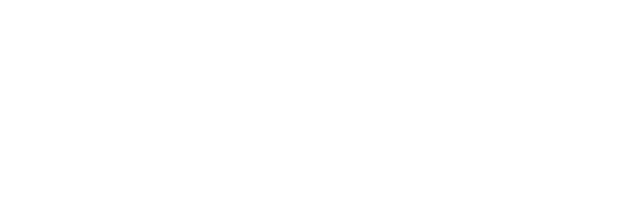
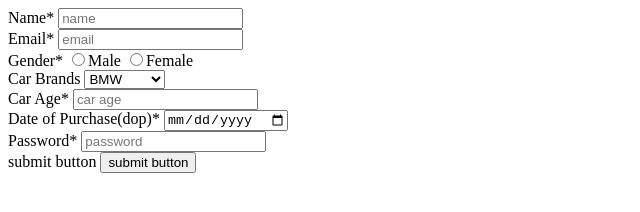
Before and after one commit to acciojob/car-insurance-form-Fiona-alice, a website: page main.html in a window 1280 px wide. Shown: the whole page, without its empty margins (0-640 px from the left). Drawn offline with Linux system fonts and the light colour scheme.

Commit message:
created a submission

```diff
--- a/main.html
+++ b/main.html
@@ -10,7 +10,52 @@
 	<!-- the entire body must be written by student -->
     <script type="text/javascript" src="./script.js">
 </script>
+<form method="post">
+<div>
+<label for ="name"> Name*</label>
+<input type="text" id=name name=name value="" placeholder=name required>
+</div>
 
+<div>
+	<label for="email">Email*</label>
+	<input type="email" id=email name=email value="" placeholder=email required>
+</div>
+
+<div>
+	<label for="gender"> Gender*</label>
+	<input type="radio" id=male name=gender required>Male
+	<input type="radio" id=female name=gender required>Female
+</div>
+
+<div>
+		<label for ="cars"> Car Brands</label>
+		<select id="cars">
+			<option>BMW</option>
+			<option>Audi</option>
+			<option>Mercedez</option>
+		</select>
+	</div
+
+<div>
+		<label for ="carage">Car Age*</label>
+		<input type="number" id=carage name=carage value="" placeholder="car age" required>
+	</div>
+
+	<div>
+		<label for ="dop">Date of Purchase(dop)*</label>
+		<input type="date" id=dop name=carage value=""required>
+	</div>
+
+	<div>
+		<label for ="password">Password*</label>
+		<input type="password" id=password name=password placeholder=password value="" placeholder="car age" required>
+	</div>
+
+	<div>
+		<label for ="submit">submit button</label>
+		<button type="submit" id=submit name=submit>submit button
+	</div>
+</form>
 </body>
 
 </html>
```
